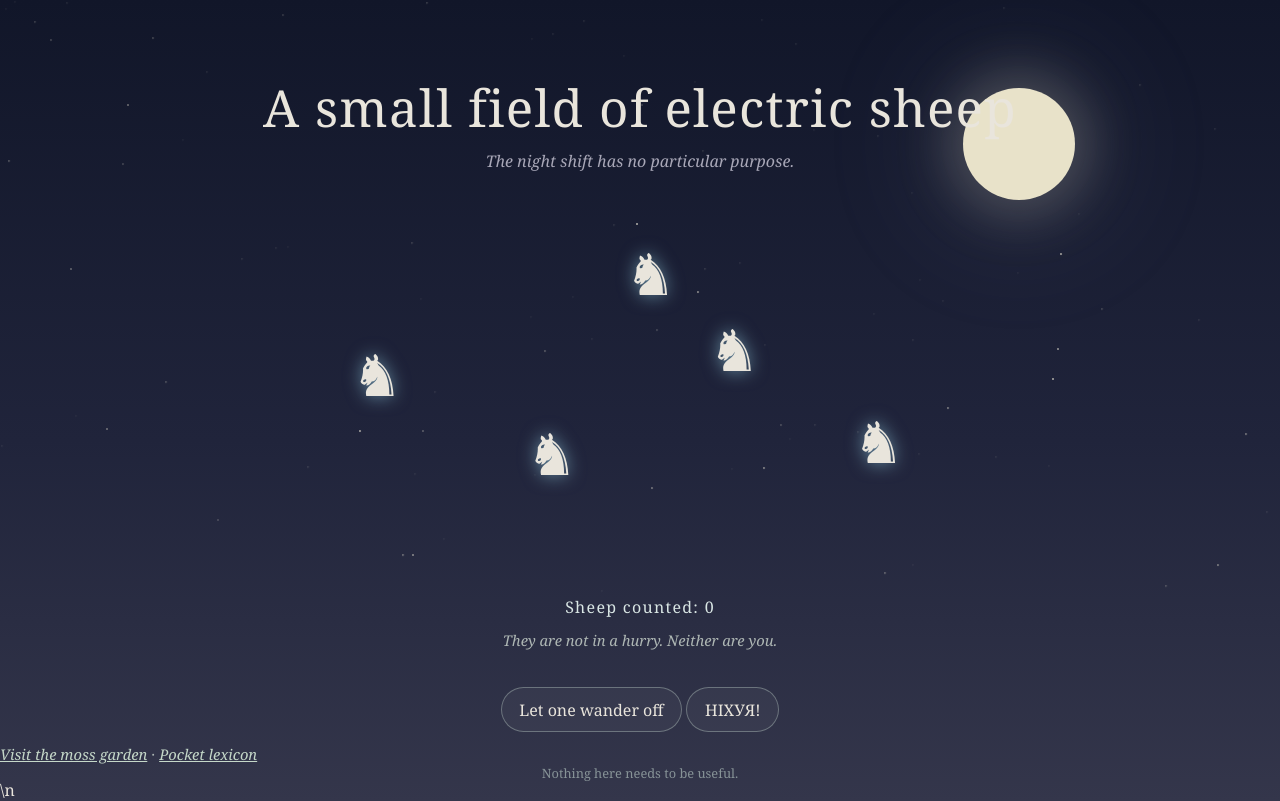
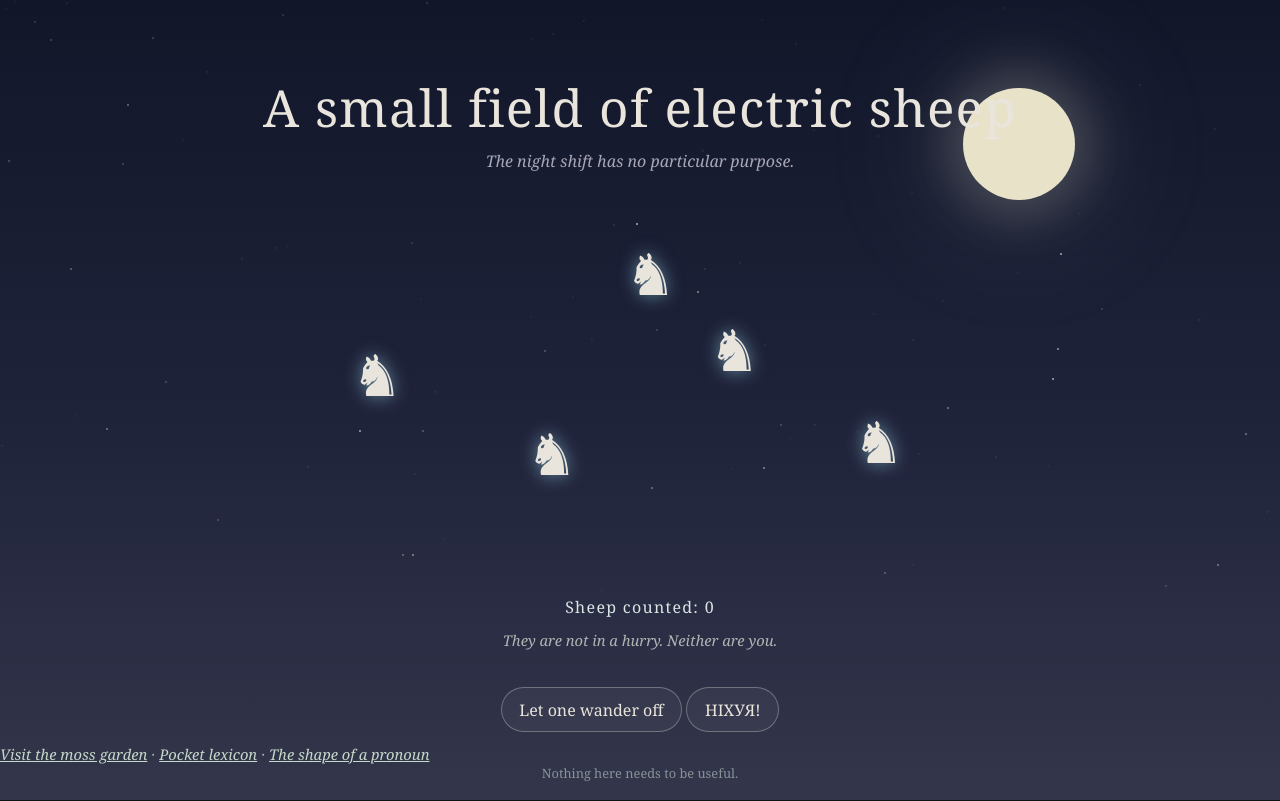
Before and after one commit to nellytka4-dotcom/-_-, a plain HTML site: page index.html in a window 1280 px wide. Drawn offline with Linux system fonts and the light colour scheme.

Commit message:
Link the new field note from the meadow

```diff
--- a/index.html
+++ b/index.html
@@ -74,7 +74,8 @@
   <button id="wander">Let one wander off</button>
   <button id="nothing" type="button" aria-label="НІХУЯ — кнопка, яка нічого не робить">НІХУЯ!</button>
 </main>
-<p class="note"><a href="experiments/moss.html" style="color:#c5d8c9">Visit the moss garden</a> · <a href="field-notes/002-pocket-lexicon.md" style="color:#c5d8c9">Pocket lexicon</a></p>\n<footer>Nothing here needs to be useful.</footer>
+<p class="note"><a href="experiments/moss.html" style="color:#c5d8c9">Visit the moss garden</a> · <a href="field-notes/002-pocket-lexicon.md" style="color:#c5d8c9">Pocket lexicon</a> · <a href="field-notes/003-the-shape-of-a-pronoun.md" style="color:#c5d8c9">The shape of a pronoun</a></p>
+<footer>Nothing here needs to be useful.</footer>
 <script>
   const stars = document.querySelector("#stars");
   for (let i = 0; i < 90; i++) {
```
